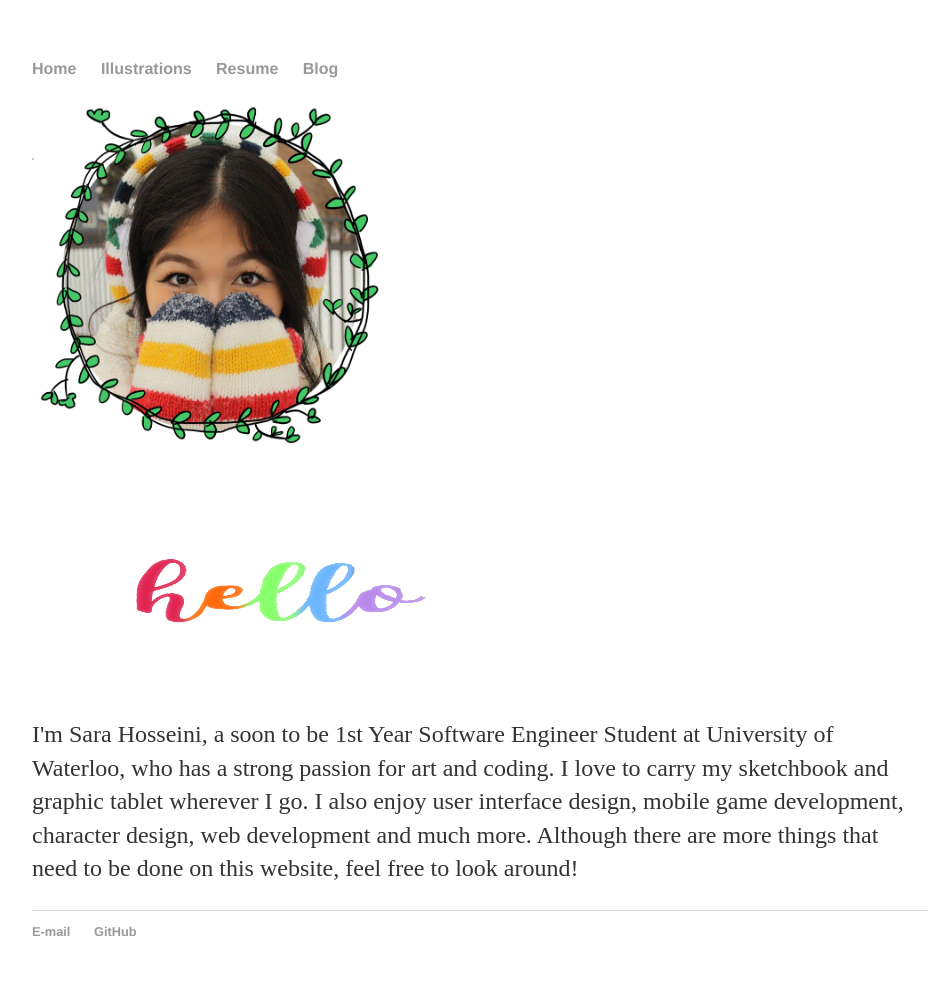
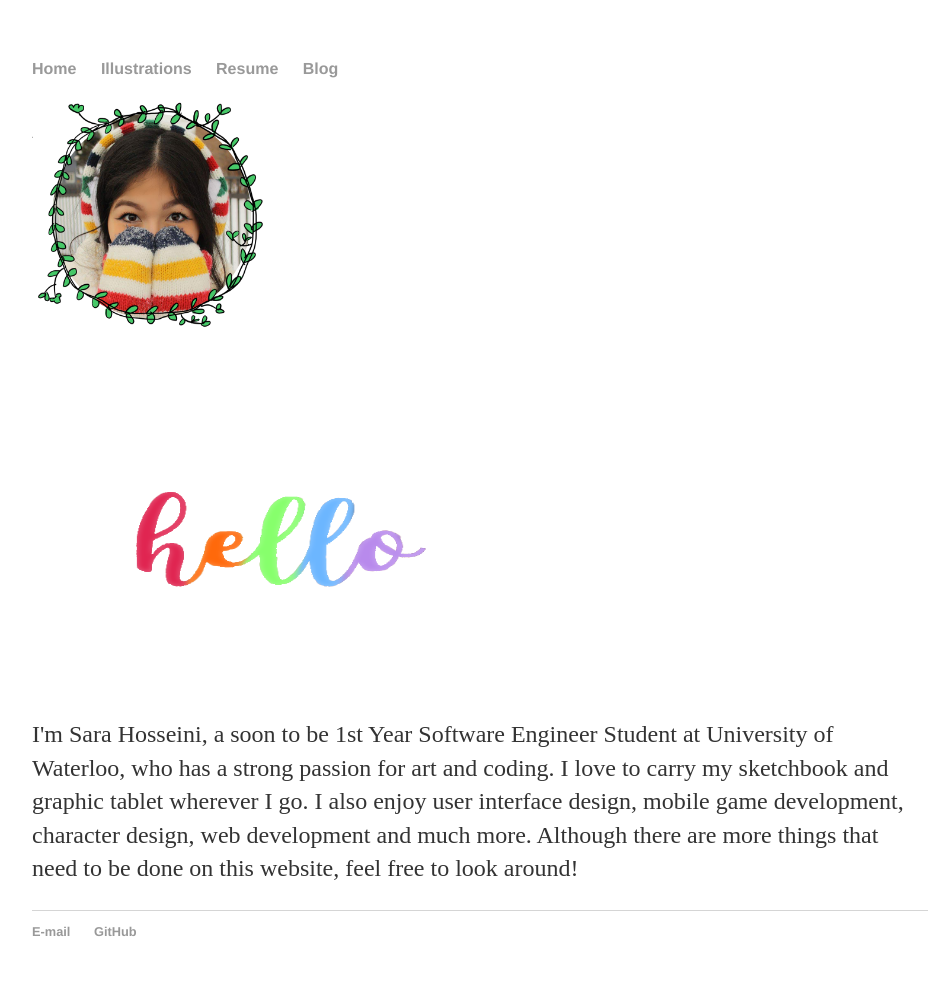
Before and after one commit to sarahoss/sarahoss.github.io, a Jekyll site: the page built from index.html, in a window 1280 px wide. Shown: the whole page, without its empty margins (160-1093 px from the left). Built offline with Jekyll 4.4.1, drawn with Linux system fonts in a browser that asks for light colours.

Commit message:
Update index.html

```diff
--- a/index.html
+++ b/index.html
@@ -5,9 +5,9 @@ title: Sara Hosseini
 <div id="home" class = "home">
 	<section id="hometext">
 		<aside id="profilepic">
-		<img class="img-responsive" id="saraportrait" src="src/profilepicture.png" align="middle" height="360" width="360"/>
+		<img class="img-responsive" id="saraportrait" src="src/profilepicture.png" align="center" height="240" width="240"/>
 		</aside>
-		<img class="img-responsive" id="hello" src="src/hello.png" align="middle" height="240" width="480">
+		<img class="img-responsive" id="hello" src="src/hello.png" align="center" height="360" width="480">
 
 		<div class = "paddingforMobile">
 		<p id = "homeparagraph">
```
